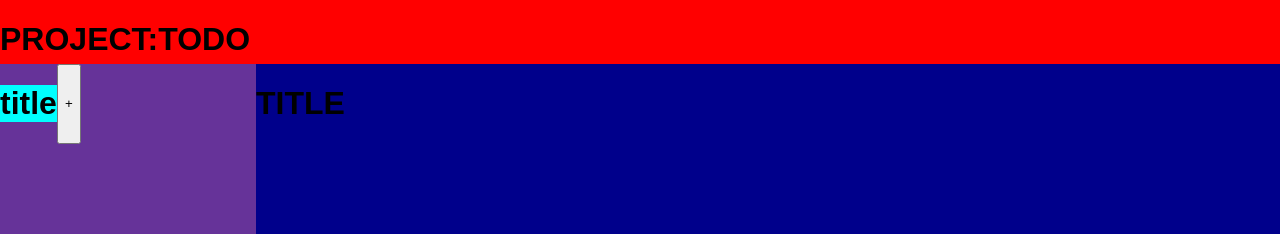
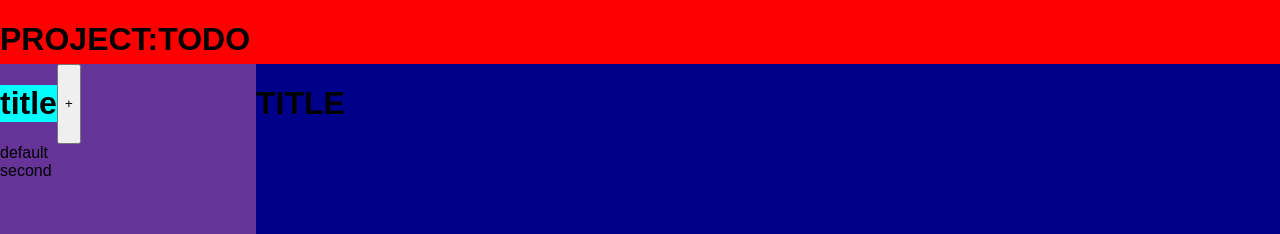
Before and after one commit to neerajsurjaye/todo, a plain HTML site: page index.html in a window 1280 px wide. Shown: the top 234 px of the page. Drawn offline with Linux system fonts and the light colour scheme.

Commit message:
draw projct

```diff
--- a/index.html
+++ b/index.html
@@ -16,6 +16,10 @@
             <h1>title</h1>
             <input type="button" value="+">
         </div>
+
+        <div id = "project-list">
+
+        </div>
     </div>
 
 
--- a/main.js
+++ b/main.js
@@ -1 +1 @@
-(()=>{"use strict";let t=(()=>{let t=[],e=(t,e,o,r)=>({title:t,description:e,dueDate:o,priority:r,status:0}),o=t=>({property:t,todos:[]});return t.push(o("default")),{add_project:e=>{t.push(o(e))},add_todo:(o,r,s,p,d)=>{for(let l=0;l<t.length;l++)t[l].property==o&&t[l].todos.push(e(r,s,p,d))},get_project:e=>{for(let o=0;o<t.length;o++)if(t[o].property==e)return t[o].todos},get_projList:()=>{let e=[];for(let o=0;o<t.length;o++)e.push(t[o].property);return e},save:()=>{localStorage.setItem("projects",JSON.stringify(t))},load:()=>{let t=JSON.parse(localStorage.getItem("projects"));console.log(t)}}})();t.add_project("second"),t.add_todo("second",234,324,234,543),t.get_project("second"),t.get_projList(),t.load()})();
+(()=>{"use strict";let t=(()=>{let t=[],e=(t,e,o,r)=>({title:t,description:e,dueDate:o,priority:r,status:0}),o=t=>({property:t,todos:[]});return t.push(o("default")),{add_project:e=>{t.push(o(e))},add_todo:(o,r,l,s,d)=>{for(let p=0;p<t.length;p++)t[p].property==o&&t[p].todos.push(e(r,l,s,d))},get_project:e=>{for(let o=0;o<t.length;o++)if(t[o].property==e)return t[o].todos},get_projList:()=>{let e=[];for(let o=0;o<t.length;o++)e.push(t[o].property);return e},save:()=>{localStorage.setItem("projects",JSON.stringify(t))},load:()=>{let t=JSON.parse(localStorage.getItem("projects"));console.log(t)}}})(),e=t=>{let e=document.getElementById("project-list");console.log(t);let o=[];for(var r=0;r<t.length;r++)o.push(document.createElement("div")),o[r].classList.add("project-element"),o[r].textContent=t[r],e.appendChild(o[r])};t.add_project("second"),t.add_todo("second",234,324,234,543),t.get_project("second"),t.get_projList(),t.load(),e(t.get_projList())})();
```
